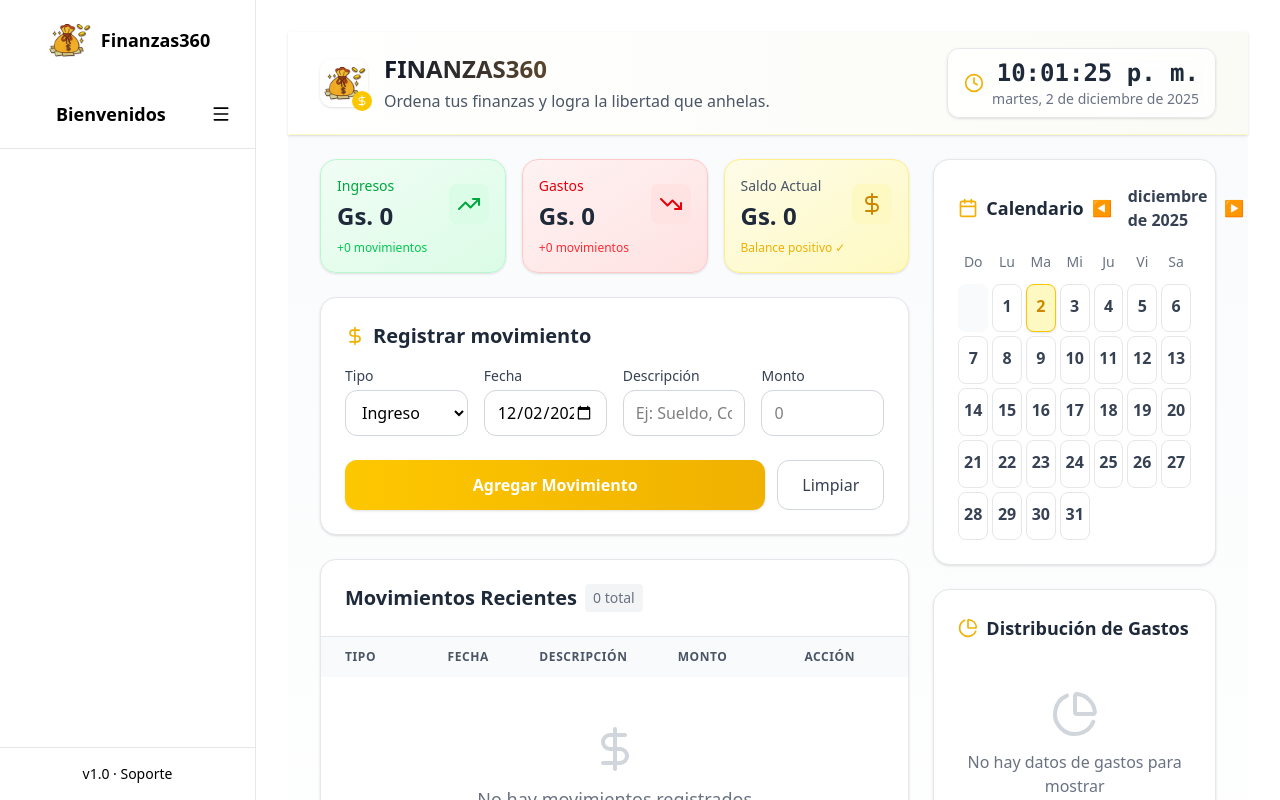
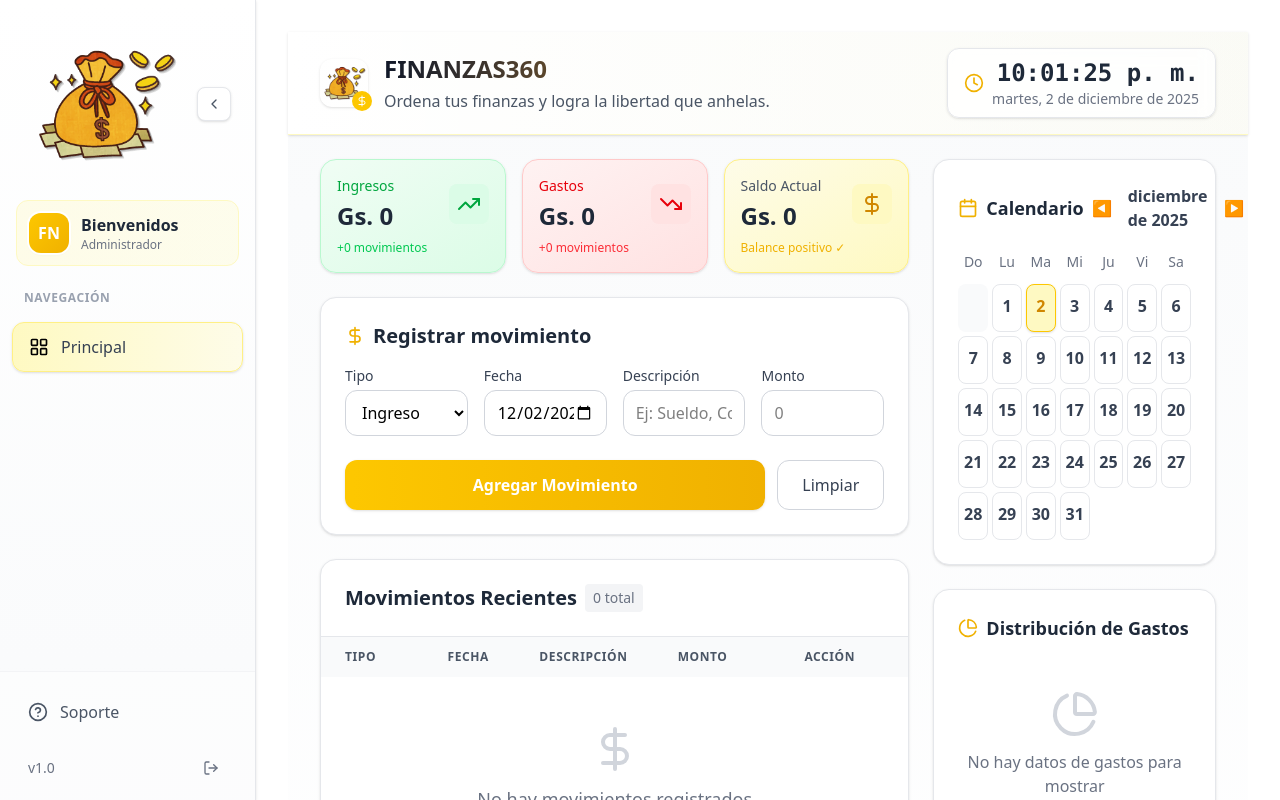
Before and after one commit to fativilla/Finanzas360, a React (Vite) app: page / in a window 1280 px wide. Shown: the top 800 px of the page. Built offline with nearby package versions, Linux system fonts and the light colour scheme.

Commit message:
Enhance visual design and functionality of Sidebar
Improved visual design of the sidebar with better spacing, hierarchy, and transitions. Added new icons and enhanced user experience with refined typography and color coordination.

```diff
--- a/src/components/Sidebar.jsx
+++ b/src/components/Sidebar.jsx
@@ -1,18 +1,20 @@
 // /src/components/Sidebar.jsx
 import { useState } from "react";
-import { LayoutGrid, Menu } from "lucide-react";
+import { LayoutGrid, ChevronLeft, ChevronRight, HelpCircle, LogOut } from "lucide-react";
 import { NavLink } from "react-router-dom";
 import Logo from "../assets/logo.png";
 
 /**
- * Sidebar responsive y accesible.
- * - Usa NavLink para detectar "active"
- * - Toggle para colapsar en pantallas pequeñas
- * - Usa colores personalizados definidos en tailwind.config.js
+ * Sidebar mejorado visualmente:
+ * - Mejor espaciado y jerarquía visual
+ * - Transiciones suaves y efectos hover refinados
+ * - Tipografía más clara y legible
+ * - Paleta de colores mejor coordinada
  */
 
 const menuItems = [
     { title: "Principal", path: "/", icon: <LayoutGrid className="w-5 h-5" /> },
+    // Agrega más items según necesites
 ];
 
 export default function Sidebar() {
@@ -20,73 +22,156 @@ export default function Sidebar() {
 
     return (
         <aside
-      className={`flex flex-col h-screen ${
-        open ? "w-64" : "w-16"
-      } bg-athGrayLight border-r border-gray-200 transition-all duration-300`}
+            className={`
+        flex flex-col h-screen bg-gradient-to-b from-white to-gray-50
+        border-r border-gray-200 shadow-sm transition-all duration-300 ease-in-out
+        ${open ? "w-64" : "w-20"}
+      `}
         >
-      {/* Logo */}
-      <div className="flex items-center justify-center p-4">
+            {/* Logo Section */}
+            <div className="flex items-center justify-between p-6 pb-4">
+                <div className="flex items-center gap-3 overflow-hidden">
                     <img
                         src={Logo}
-          alt="Logo Finanzas360"
-          className="w-12 h-12 object-contain"
+                        alt="Finanzas360 Logo"
+                        className={`transition-all duration-300 ${open ? "w-40 h-auto" : "w-10 h-auto"}`}
                     />
+                </div>
+
+                {/* Toggle Button */}
+                <button
+                    aria-label="Toggle sidebar"
+                    onClick={() => setOpen(prev => !prev)}
+                    className="
+            p-2 rounded-lg bg-white border border-gray-200 shadow-sm
+            hover:bg-gray-50 hover:shadow-md transition-all duration-200
+            hover:scale-105 active:scale-95
+          "
+                >
+                    {open ? (
+                        <ChevronLeft className="w-4 h-4 text-gray-600" />
+                    ) : (
+                        <ChevronRight className="w-4 h-4 text-gray-600" />
+                    )}
+                </button>
+            </div>
+
+            {/* User Profile Section */}
+            <div className="px-4 pb-6">
+                <div className="
+          flex items-center gap-3 p-3 rounded-xl
+          bg-gradient-to-r from-yellow-50 to-yellow-100/30
+          border border-yellow-100
+        ">
+                    <div className="
+            rounded-xl bg-gradient-to-br from-yellow-400 to-yellow-500
+            w-10 h-10 flex items-center justify-center text-white font-bold
+            shadow-sm ring-2 ring-white
+          ">
+                        FN
+                    </div>
+
                     {open && (
-          <span className="ml-2 font-bold text-athBlack text-lg">Finanzas360</span>
+                        <div className="overflow-hidden">
+                            <h3 className="font-semibold text-gray-800 truncate">Bienvenidos</h3>
+                            <p className="text-xs text-gray-500 truncate">Administrador</p>
+                        </div>
+                    )}
+                </div>
+            </div>
+
+            {/* Navigation Menu */}
+            <nav className="flex-1 px-3 overflow-y-auto">
+                <div className="mb-4 px-3">
+                    {open && (
+                        <h4 className="text-xs font-semibold text-gray-400 uppercase tracking-wider">
+                            Navegación
+                        </h4>
                     )}
                 </div>
 
-      {/* Header con FN y toggle */}
-      <div className="flex items-center justify-between p-4 border-b border-gray-200">
-        <div className="flex items-center gap-2">
-          <div className="rounded-md bg-athYellow w-8 h-8 flex items-center justify-center text-white font-bold">
-            FN
-          </div>
-          {open && (
-            <span className="font-semibold text-lg text-athBlueDark">Bienvenidos</span>
-          )}
-        </div>
-
-        <button
-          aria-label="Toggle sidebar"
-          onClick={() => setOpen((prev) => !prev)}
-          className="p-2 rounded-md hover:bg-athGray transition"
-        >
-          <Menu className="w-5 h-5 text-athGray" />
-        </button>
-      </div>
-
-      {/* Menú */}
-      <nav className="flex-1 overflow-y-auto">
-        <ul className="p-2 space-y-1">
+                <ul className="space-y-1">
                     {menuItems.map((item) => (
                         <li key={item.path}>
                             <NavLink
                                 to={item.path}
                                 end={item.path === "/"}
-                className={({ isActive }) =>
-                  `flex items-center gap-3 w-full p-2 rounded-md transition-colors
-                  ${
-                    isActive
-                      ? "bg-athYellow text-white font-medium"
-                      : "text-athBlack hover:bg-athGray"
-                  }`
+                                className={({ isActive }) => `
+                  flex items-center gap-3 w-full p-3 rounded-xl
+                  transition-all duration-200 group
+                  ${isActive
+                                        ? "bg-gradient-to-r from-yellow-100 to-yellow-50 border border-yellow-200 shadow-sm"
+                                        : "hover:bg-gray-100/80 hover:translate-x-1"
                                     }
+                `}
                             >
-                <span className="flex-shrink-0">{item.icon}</span>
-                {open && <span className="truncate">{item.title}</span>}
+                                <span className={`
+                  flex-shrink-0 transition-colors duration-200
+                  ${open ? "ml-1" : ""}
+                  ${({ isActive }) => isActive ? "text-yellow-600" : "text-gray-500 group-hover:text-gray-700"}
+                `}>
+                                    {item.icon}
+                                </span>
+
+                                {open && (
+                                    <span className="
+                    font-medium text-gray-700 truncate transition-colors duration-200
+                    group-hover:text-gray-900
+                  ">
+                                        {item.title}
+                                    </span>
+                                )}
+
+                                {open && (
+                                    <div className="ml-auto">
+                                        <div className={`
+                      w-2 h-2 rounded-full transition-all duration-200
+                      ${({ isActive }) => isActive
+                                                ? "bg-yellow-500"
+                                                : "bg-transparent group-hover:bg-gray-300"
+                                            }
+                    `} />
+                                    </div>
+                                )}
                             </NavLink>
                         </li>
                     ))}
                 </ul>
             </nav>
 
-      {/* Footer */}
-      <div className="p-4 border-t border-gray-200 text-center">
+            {/* Footer Section */}
+            <div className="p-4 border-t border-gray-100 bg-white/50">
                 {open ? (
-          <div className="text-sm text-athGray">v1.0 · Soporte</div>
+                    <div className="space-y-4">
+                        <button className="
+              flex items-center gap-3 w-full p-3 rounded-lg
+              text-gray-600 hover:text-gray-900 hover:bg-gray-100
+              transition-all duration-200 group
+            ">
+                            <HelpCircle className="w-5 h-5 transition-transform group-hover:scale-110" />
+                            <span className="font-medium">Soporte</span>
+                        </button>
+
+                        <div className="flex items-center justify-between px-3">
+                            <span className="text-sm text-gray-500">v1.0</span>
+                            <button className="
+                p-2 rounded-lg text-gray-500 hover:text-gray-700
+                hover:bg-gray-100 transition-all duration-200
+              ">
+                                <LogOut className="w-4 h-4" />
+                            </button>
+                        </div>
+                    </div>
                 ) : (
-          <div className="text-xs text-athGray">v1.0</div>
+                    <div className="flex flex-col items-center space-y-4">
+                        <button className="
+              p-2 rounded-lg text-gray-500 hover:text-gray-700
+              hover:bg-gray-100 transition-all duration-200
+            ">
+                            <HelpCircle className="w-5 h-5" />
+                        </button>
+                        <span className="text-xs text-gray-400">v1.0</span>
+                    </div>
                 )}
             </div>
         </aside>
```
Lines whose indentation alone changed are shown as unchanged.
